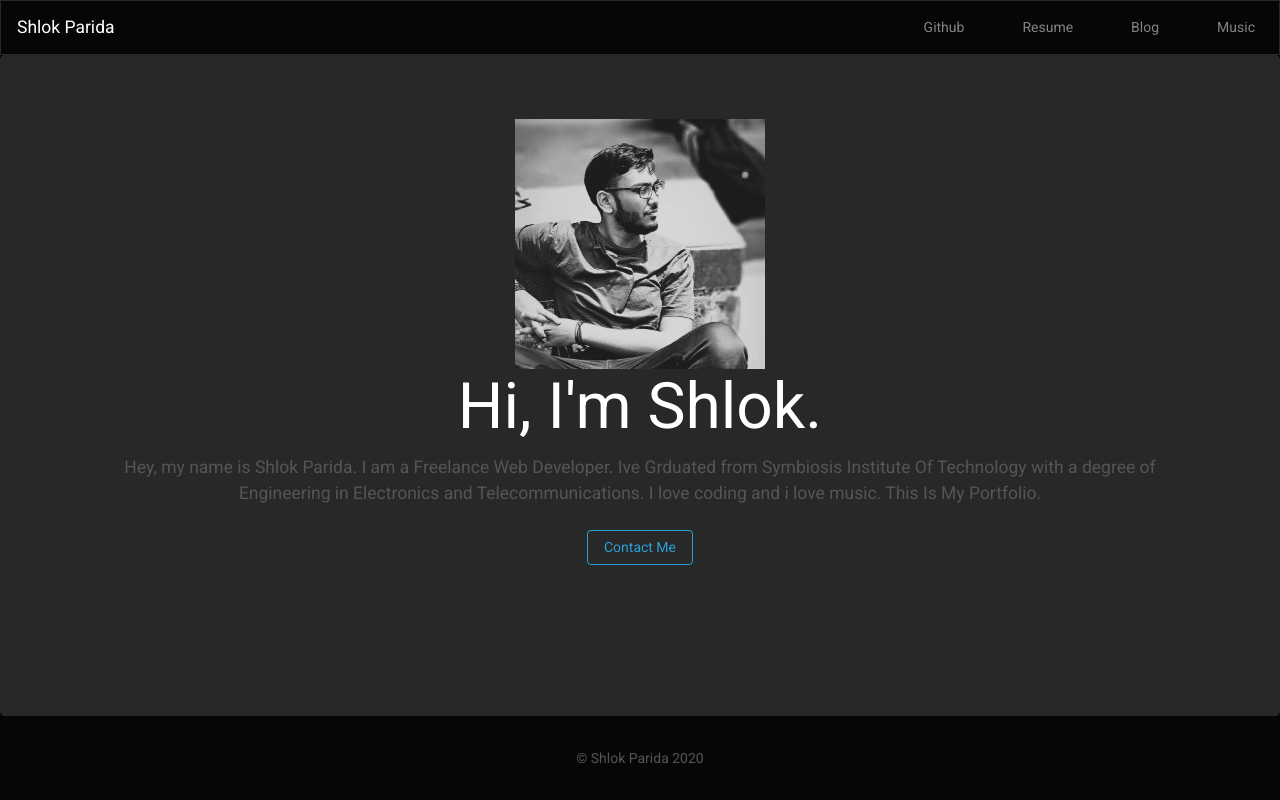
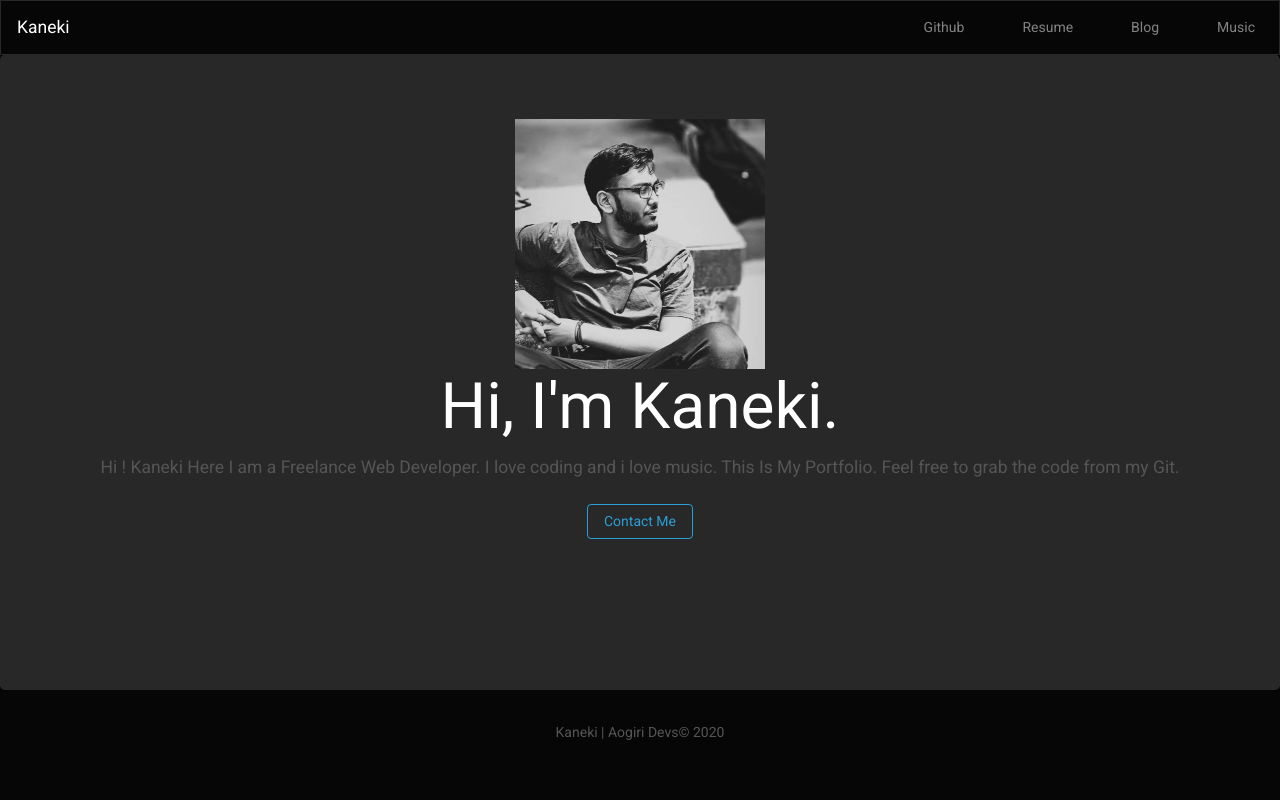
Before and after one commit to AogiriKaneki/portfolio, a Django app: page / in a window 1280 px wide. Run offline with Django 3.2, Linux system fonts and the light colour scheme; data that the repository does not hold is empty; some libraries are stand-ins or nearby versions.

Commit message:
Up and Running. Please change settings acc to your system.

```diff
--- a/contact/templates/contact/contact.html
+++ b/contact/templates/contact/contact.html
@@ -2,7 +2,7 @@
 <!doctype html>
 <html lang="en">
   <head>
-  {% load staticfiles %}
+  {% load files %}
     <meta charset="utf-8">
     <meta name="viewport" content="width=device-width, initial-scale=1, shrink-to-fit=no">
     <meta name="description" content="">
@@ -19,13 +19,13 @@
   <body>
     <header>
   <nav class="navbar navbar-expand-lg navbar-dark bg-dark">
-  <a class="navbar-brand" href="{% url 'home' %}">Shlok Parida</a>
+  <a class="navbar-brand active" href="{% url 'home' %}">Kaneki</a>
   <button class="navbar-toggler" type="button" data-toggle="collapse" data-target="#navbarNavAltMarkup" aria-controls="navbarNavAltMarkup" aria-expanded="false" aria-label="Toggle navigation">
     <span class="navbar-toggler-icon"></span>
   </button>
   <div class="collapse navbar-collapse" id="navbarNavAltMarkup">
     <div class="navbar-nav ml-auto">
-      <a class="nav-item nav-link" href="https://github.com/ShlokParida" target="_blank">Github </a>
+      <a class="nav-item nav-link" href="https://github.com/AogiriKaneki" target="_blank">Github </a>
       <a class="nav-item nav-link" href="{% static 'Shlok Parida 2018 (1).pdf' %}" target="_blank">Resume</a>
       <a class="nav-item nav-link active" href="{% url 'allblogs' %}">Blog</a>
       <a class="nav-item nav-link" href="{% url 'alltracks'%}">Music</a>
--- a/jobs/templates/jobs/home.html
+++ b/jobs/templates/jobs/home.html
@@ -2,13 +2,13 @@
 <!doctype html>
 <html lang="en">
   <head>
-    {% load staticfiles %}
+    {% load static %}
     <meta charset="utf-8">
     <meta name="viewport" content="width=device-width, initial-scale=1, shrink-to-fit=no">
     <meta name="description" content="">
     <meta name="author" content="Mark Otto, Jacob Thornton, and Bootstrap contributors">
     <meta name="generator" content="Jekyll v3.8.5">
-    <title>Shlok Parida</title>
+    <title>Kaneki</title>
 
     <link rel="canonical" href="https://getbootstrap.com/docs/4.3/examples/album/">
 
@@ -18,13 +18,13 @@
   <body>
     <header>
   <nav class="navbar navbar-expand-lg navbar-dark bg-dark">
-  <a class="navbar-brand active" href="{% url 'home' %}">Shlok Parida</a>
+  <a class="navbar-brand active" href="{% url 'home' %}">Kaneki</a>
   <button class="navbar-toggler" type="button" data-toggle="collapse" data-target="#navbarNavAltMarkup" aria-controls="navbarNavAltMarkup" aria-expanded="false" aria-label="Toggle navigation">
     <span class="navbar-toggler-icon"></span>
   </button>
   <div class="collapse navbar-collapse" id="navbarNavAltMarkup">
     <div class="navbar-nav ml-auto">
-      <a class="nav-item nav-link" href="https://github.com/ShlokParida" target="_blank">Github </a>
+      <a class="nav-item nav-link" href="https://github.com/AogiriKaneki" target= "_blank">Github </a>
       <a class="nav-item nav-link" href="{% static 'Shlok Parida 2018 (1).pdf' %}" target="_blank">Resume</a>
       <a class="nav-item nav-link" href="{% url 'allblogs'%}">Blog</a>
       <a class="nav-item nav-link" href="{% url 'alltracks'%}">Music</a>
@@ -36,10 +36,10 @@
   <section class="jumbotron text-center">
     <div class="container">
       <img src="{% static 'ShlokProfile.jpg' %}" height=250/>
-      <h1 class="jumbotron-heading">Hi, I'm Shlok.</h1>
-      <p class="lead text-muted">Hey, my name is Shlok Parida. I am a Freelance Web Developer. Ive Grduated from Symbiosis Institute Of Technology with a degree of Engineering in Electronics and Telecommunications. I love coding and i love music. This Is My Portfolio.</p>
+      <h1 class="jumbotron-heading">Hi, I'm Kaneki.</h1>
+      <p class="lead text-muted">Hi ! Kaneki Here I am a Freelance Web Developer. I love coding and i love music. This Is My Portfolio. Feel free to grab the code from my Git.</p>
       <p>
-        <a href="mailto:shlokparida@gmail.com" class="btn btn-outline-primary my-2">Contact Me</a>
+        <a href="mailto:kaneki.aogiri0420@gmail.com" class="btn btn-outline-primary my-2">Contact Me</a>
       </p>
 
     </div>
@@ -67,7 +67,7 @@
 
 <footer class="text-muted">
   <div class="container text-center">
-    <p> &copy; Shlok Parida {% now "Y" %}</p>
+    <p> Kaneki | Aogiri Devs&copy;  {% now "Y" %}</p>
     <p></p>
   </div>
 </footer>
```
Also changed, not shown: blog/templates/blog/allblogs.html (+8 -9 lines), blog/templates/blog/detail.html (+4 -4 lines), music/templates/music/alltracks.html (+5 -5 lines).
